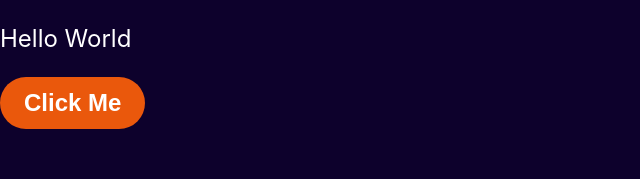
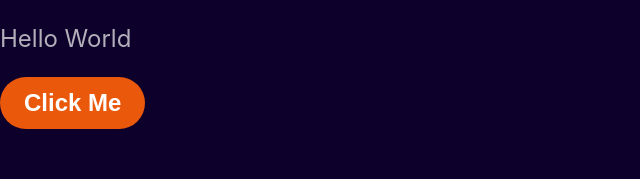
Before and after one commit to turtledev65/Crypma, a React (Vite) app: page / in a window 1280 px wide. Shown: the top 179 px of the page, without its empty margins (0-640 px from the left). Built offline with nearby package versions, Linux system fonts and the light colour scheme.

Commit message:
style: change the default foreground color and reset the heading elements

```diff
--- a/src/index.css
+++ b/src/index.css
@@ -1,10 +1,10 @@
 :root {
   font-family: Inter, system-ui, Avenir, Helvetica, Arial, sans-serif;
   font-size: 1.5rem;
-  color: white;
 
   /* Colors */
   --bg: #0d012c;
+  --fg: #b3afba;
 
   --orange-600: #ea580c;
   --orange-700: #c2410c;
@@ -17,6 +17,7 @@
 /* Reset */
 body {
   background: var(--bg);
+  color: var(--fg);
   margin: 0;
 }
 
@@ -24,6 +25,20 @@ body {
 *::before,
 *::after {
   box-sizing: border-box;
+}
+
+h1,
+h2,
+h3,
+h4,
+h5,
+h6 {
+  color: white
+}
+
+h1 {
+  font-size: 4rem;
+  margin: 0;
 }
 
 button {
@@ -109,6 +124,7 @@ ul {
   display: inline-flex;
   justify-content: center;
   align-items: center;
+  color: white;
   width: 1.5rem;
   height: 1.5rem;
   background: #2ed252;
```
